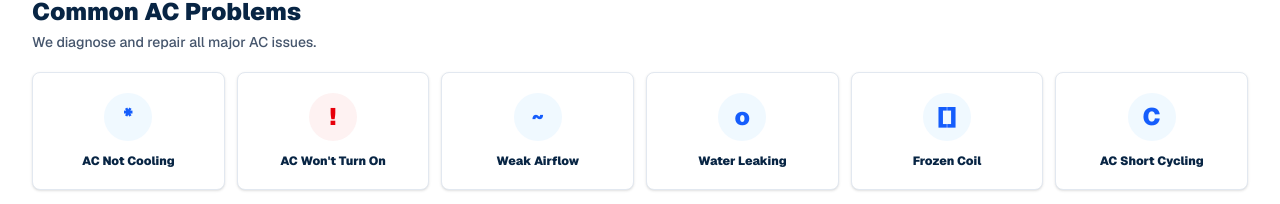
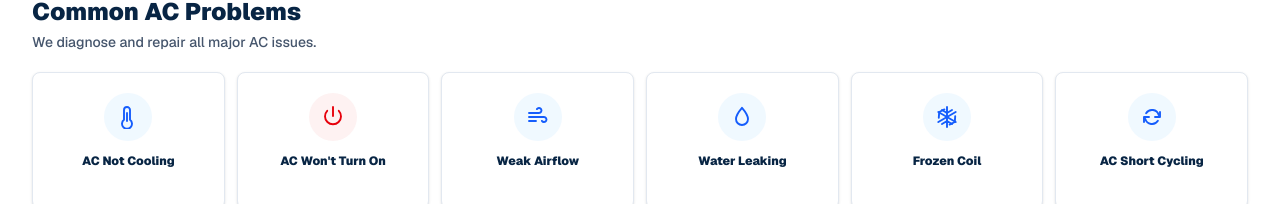
Before and after one commit to topnotchacservices/topnotch-website, a Next.js app: page /ac-repair in a window 1280 px wide. Shown: the part 748-952 px from the top of the page. Built offline with nearby package versions, Linux system fonts and the light colour scheme.

Commit message:
Polish common AC problem icons

```diff
--- a/app/ac-repair/page.tsx
+++ b/app/ac-repair/page.tsx
@@ -6,7 +6,7 @@ import { useState } from "react";
 import { useSiteContent } from "@/components/content-provider";
 import { ActionButton, SiteFooter, SiteHeader } from "@/components/site-shell";
 
-const problemStyles = ["snow", "power", "air", "drop", "cube", "cycle"];
+const problemStyles = ["thermo", "power", "air", "drop", "snow", "cycle"];
 const strengths = ["Family-Owned & Operated", "Licensed & Insured", "Honest Recommendations", "Professional Workmanship", "Residential & Commercial Service", "Local South Florida Company"];
 const mainAreas = ["Pompano Beach", "Fort Lauderdale", "Deerfield Beach", "Coconut Creek", "Coral Springs", "Boca Raton", "Margate", "Oakland Park"];
 
@@ -14,7 +14,22 @@ function MediaPanel({ src, alt, label, className = "" }: { src: string; alt: str
   const [failed, setFailed] = useState(false);
   return <div className={`relative overflow-hidden bg-gradient-to-br from-sky-400 via-sky-700 to-[#061c32] ${className}`}>{failed ? <div className="absolute inset-0 bg-[linear-gradient(135deg,transparent_44%,rgba(255,255,255,.22)_45%,transparent_46%)]" /> : <Image src={src} alt={alt} fill sizes="(min-width: 1024px) 50vw, 100vw" onError={() => setFailed(true)} className="object-cover object-right" />}{failed && <p className="absolute bottom-5 left-5 border-l-2 border-white pl-3 text-xs font-extrabold tracking-[.16em] text-white">{label}<span className="mt-2 block text-[10px] font-medium tracking-normal text-sky-100">IMAGE PLACEHOLDER</span></p>}</div>;
 }
-function Icon({ kind }: { kind: string }) { return <span className={`mx-auto grid size-12 place-items-center rounded-full text-2xl font-black ${kind === "power" ? "bg-red-50 text-red-600" : "bg-sky-50 text-blue-600"}`} aria-hidden="true">{kind === "snow" ? "*" : kind === "power" ? "!" : kind === "air" ? "~" : kind === "drop" ? "o" : kind === "cube" ? "[]" : "C"}</span>; }
+
+function Icon({ kind }: { kind: string }) {
+  const stroke = "currentColor";
+  return (
+    <span className={`mx-auto grid size-12 place-items-center rounded-full ${kind === "power" ? "bg-red-50 text-red-600" : "bg-sky-50 text-blue-600"}`} aria-hidden="true">
+      <svg viewBox="0 0 24 24" className="size-6" fill="none" stroke={stroke} strokeWidth="1.9" strokeLinecap="round" strokeLinejoin="round">
+        {kind === "thermo" && <><path d="M14 14.8V5a3 3 0 0 0-6 0v9.8a5 5 0 1 0 6 0Z" /><path d="M11 8v8" /></>}
+        {kind === "power" && <><path d="M12 2v9" /><path d="M6.2 5.8a8 8 0 1 0 11.6 0" /></>}
+        {kind === "air" && <><path d="M3 8h10a2.5 2.5 0 1 0-2.1-3.9" /><path d="M3 12h15a2.5 2.5 0 1 1-2.1 3.9" /><path d="M3 16h7" /></>}
+        {kind === "drop" && <path d="M12 2.8S6 9.7 6 14a6 6 0 0 0 12 0c0-4.3-6-11.2-6-11.2Z" />}
+        {kind === "snow" && <><path d="M12 2v20" /><path d="m7 5 5 3 5-3" /><path d="m7 19 5-3 5 3" /><path d="M3.3 7 20.7 17" /><path d="m3.8 12.8.4-5.8 5.2-2.6" /><path d="m20.2 11.2-.4 5.8-5.2 2.6" /><path d="M20.7 7 3.3 17" /></>}
+        {kind === "cycle" && <><path d="M20 7v5h-5" /><path d="M4 17v-5h5" /><path d="M6.1 8.2A7 7 0 0 1 18.7 10" /><path d="M17.9 15.8A7 7 0 0 1 5.3 14" /></>}
+      </svg>
+    </span>
+  );
+}
 
 export default function AcRepairPage() {
   const content = useSiteContent();
@@ -22,7 +37,7 @@ export default function AcRepairPage() {
   const areas = mainAreas.map((name) => content.serviceAreas.find((area) => area.name === name && area.enabled)).filter((area): area is NonNullable<typeof area> => Boolean(area));
   return <><SiteHeader /><main className="overflow-hidden bg-white text-slate-900">
     <section className="relative isolate overflow-hidden bg-[#eaf6fc]"><div className="absolute inset-y-0 right-0 hidden w-3/5 bg-gradient-to-r from-transparent via-white/10 to-transparent lg:block" /><div className="relative mx-auto grid max-w-7xl lg:grid-cols-[.92fr_1.08fr]"><div className="px-5 py-12 sm:px-8 lg:py-16"><p className="text-xs font-black tracking-[.14em] text-red-600">EMERGENCY <span className="text-[#082544]">AC REPAIR 24/7</span></p><h1 className="mt-3 max-w-xl text-4xl font-black leading-[1.02] text-[#082544] sm:text-5xl">Fast AC Repair <span className="block text-blue-600">When You Need It Most</span></h1><p className="mt-5 max-w-xl text-base leading-7 text-slate-700">{repair.heroDescription}</p><div className="mt-7 flex flex-col gap-3 sm:flex-row"><ActionButton phone className="bg-red-600 hover:bg-red-700">Call Now<br className="sm:hidden" /> {content.phone}</ActionButton><ActionButton>Book Service</ActionButton></div><div className="mt-7 flex flex-wrap gap-x-4 gap-y-2 text-xs font-bold text-[#082544]"><span>24/7 Emergency Service</span><span className="text-sky-500">|</span><span>Licensed & Insured</span><span className="text-sky-500">|</span><span>{content.license}</span></div></div><MediaPanel src={repair.heroImage} alt="Top Notch AC Services technician performing an emergency air conditioning repair" label="EMERGENCY AC REPAIR PHOTO" className="min-h-80 lg:min-h-full" /></div></section>
-    <section className="mx-auto max-w-7xl px-5 py-11 sm:px-8 sm:py-14"><h2 className="text-2xl font-black text-[#082544]">Common AC Problems</h2><p className="mt-1 text-sm font-medium text-slate-600">We diagnose and repair all major AC issues.</p><div className="mt-5 grid grid-cols-2 gap-3 sm:grid-cols-3 lg:grid-cols-6">{repair.symptoms.map((symptom, index) => <Link key={symptom} href="/book-service" className="group rounded-lg border border-slate-200 bg-white px-3 py-5 text-center shadow-sm transition hover:-translate-y-1 hover:border-sky-400 hover:shadow-md focus-visible:outline-2 focus-visible:outline-offset-2 focus-visible:outline-sky-500"><Icon kind={problemStyles[index] ?? "cycle"} /><span className="mt-3 block text-xs font-black text-[#082544]">{symptom}</span></Link>)}</div></section>
+    <section className="mx-auto max-w-7xl px-5 py-11 sm:px-8 sm:py-14"><h2 className="text-2xl font-black text-[#082544]">Common AC Problems</h2><p className="mt-1 text-sm font-medium text-slate-600">We diagnose and repair all major AC issues.</p><div className="mt-5 grid grid-cols-2 gap-3 sm:grid-cols-3 lg:grid-cols-6">{repair.symptoms.map((symptom, index) => <Link key={symptom} href="/book-service" aria-label={`Book service for ${symptom}`} className="group rounded-lg border border-slate-200 bg-white px-3 py-5 text-center shadow-sm transition hover:-translate-y-1 hover:border-sky-400 hover:shadow-md focus-visible:outline-2 focus-visible:outline-offset-2 focus-visible:outline-sky-500"><Icon kind={problemStyles[index] ?? "cycle"} /><span className="mt-3 block text-xs font-black text-[#082544]">{symptom}</span><span className="mt-1 block text-[10px] font-bold text-sky-700 opacity-0 transition group-hover:opacity-100">Book Service</span></Link>)}</div></section>
     <section className="mx-auto grid max-w-7xl gap-5 px-5 pb-11 sm:px-8 sm:pb-14 lg:grid-cols-2"><section><h2 className="text-2xl font-black text-[#082544]">AC Repairs We Handle</h2><p className="mt-1 text-sm text-slate-600">Our experienced technicians service all makes and models.</p><div className="mt-5 grid grid-cols-2 gap-x-6 gap-y-3">{repair.repairs.map((item) => <p key={item} className="flex items-center gap-2 text-sm font-semibold text-slate-700"><span className="grid size-5 shrink-0 place-items-center rounded-full bg-blue-600 text-xs text-white">+</span>{item}</p>)}</div></section><section className="rounded-xl bg-[#eef7fb] p-6"><h2 className="text-2xl font-black text-[#082544]">Why Choose Top Notch</h2><div className="mt-5 grid grid-cols-2 gap-x-5 gap-y-4">{strengths.map((item, index) => <p key={item} className="flex items-center gap-2 text-sm font-semibold text-[#082544]"><span className="grid size-6 shrink-0 place-items-center rounded-md bg-white text-sm font-black text-blue-600">{index + 1}</span>{item}</p>)}</div></section></section>
     <section className="mx-auto max-w-7xl px-5 pb-12 sm:px-8 sm:pb-16"><div className="flex flex-col justify-between gap-4 sm:flex-row sm:items-end"><div><h2 className="text-2xl font-black text-[#082544]">Our Service Areas</h2><p className="mt-1 text-sm text-slate-600">We proudly serve homes and businesses throughout South Florida.</p></div><Link href="/service-areas" className="inline-flex min-h-10 items-center justify-center rounded-lg border border-blue-600 px-4 text-sm font-bold text-blue-700 transition hover:bg-blue-600 hover:text-white">View All Service Areas <span className="ml-2" aria-hidden="true">&gt;</span></Link></div><div className="mt-5 grid grid-cols-2 gap-3 sm:grid-cols-4 lg:grid-cols-8">{areas.map((area) => <Link key={area.slug} href={`/service-areas/${area.slug}`} className="group overflow-hidden rounded-lg border border-slate-200 bg-white text-center shadow-sm transition hover:-translate-y-0.5 hover:border-sky-400 hover:shadow-md focus-visible:outline-2 focus-visible:outline-offset-2 focus-visible:outline-sky-500"><MediaPanel src={`/images/areas/${area.slug}.jpg`} alt={`${area.name}, Florida service area`} label={area.name.toUpperCase()} className="h-20" /><span className="block px-2 py-2 text-[11px] font-black text-[#082544]">{area.name}</span></Link>)}</div></section>
     <section className="mx-auto max-w-7xl px-5 pb-12 sm:px-8 sm:pb-16"><h2 className="text-2xl font-black text-[#082544]">Frequently Asked Questions</h2><div className="mt-5 grid gap-3 md:grid-cols-2">{repair.faqs.map((faq) => <details key={faq.question} className="rounded-lg border border-slate-200 bg-white p-4 shadow-sm"><summary className="cursor-pointer list-none pr-6 text-sm font-black text-[#082544]"><span className="mr-3 text-xl font-normal text-blue-600">+</span>{faq.question}</summary><p className="mt-3 pl-7 text-sm leading-6 text-slate-600">{faq.answer}</p></details>)}</div></section>
```
